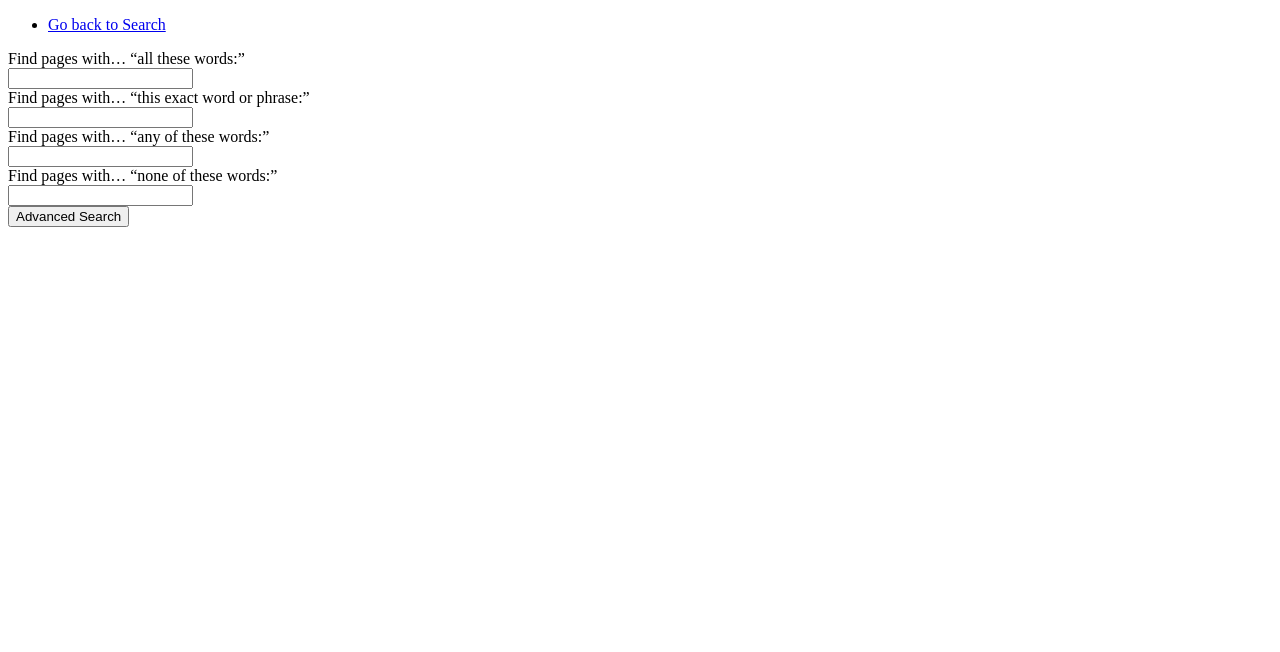
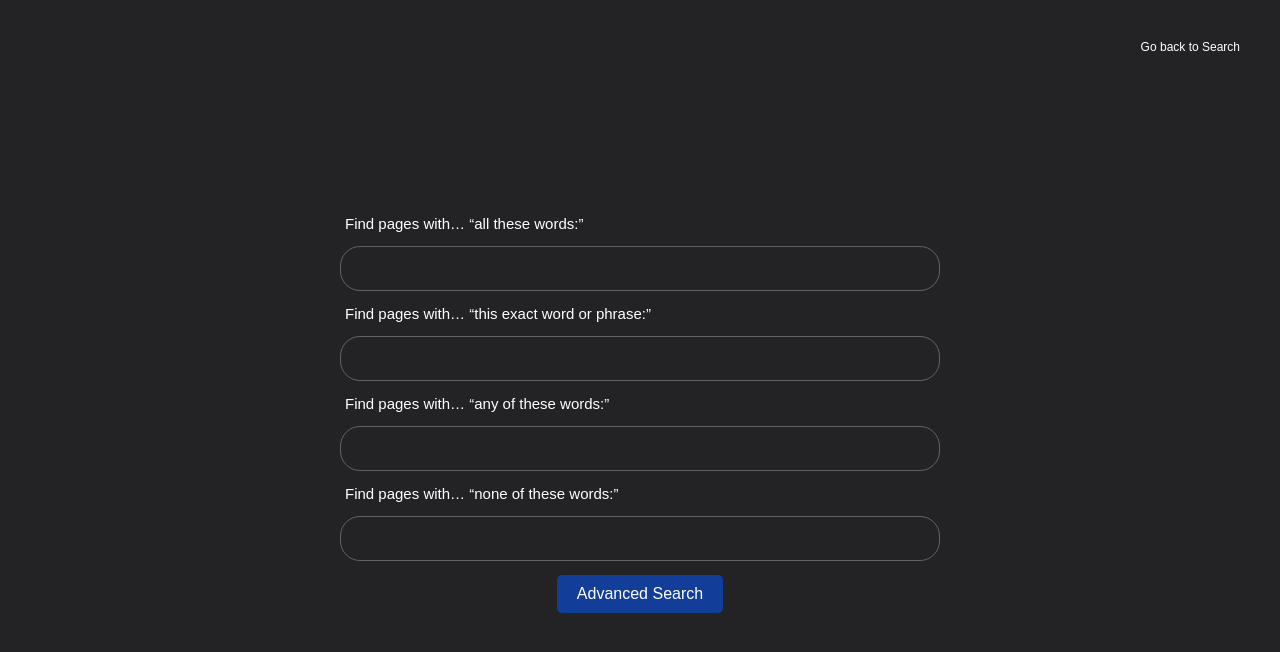
Before and after one commit to migueww/CS50w_Project0, a plain HTML site: page advanced.html in a window 1280 px wide. Drawn offline with Linux system fonts and the light colour scheme; the site is published under a folder, as on GitHub Pages, so addresses that start at the root find nothing.

Commit message:
bug solving: CSS is not working

```diff
--- a/advanced.html
+++ b/advanced.html
@@ -4,7 +4,7 @@
     <meta charset="UTF-8">
     <meta name="viewport" content="width=device-width, initial-scale=1.0">
     <title>Advanced Search by Miguew</title>
-    <link rel="stylesheet" href="/style/style.css">
+    <link rel="stylesheet" href="style/style.css">
     <script src="script/script.js"></script>
 </head>
 <body>
```
Also changed, not shown: images.html (+1 -1 lines), index.html (+1 -1 lines).
